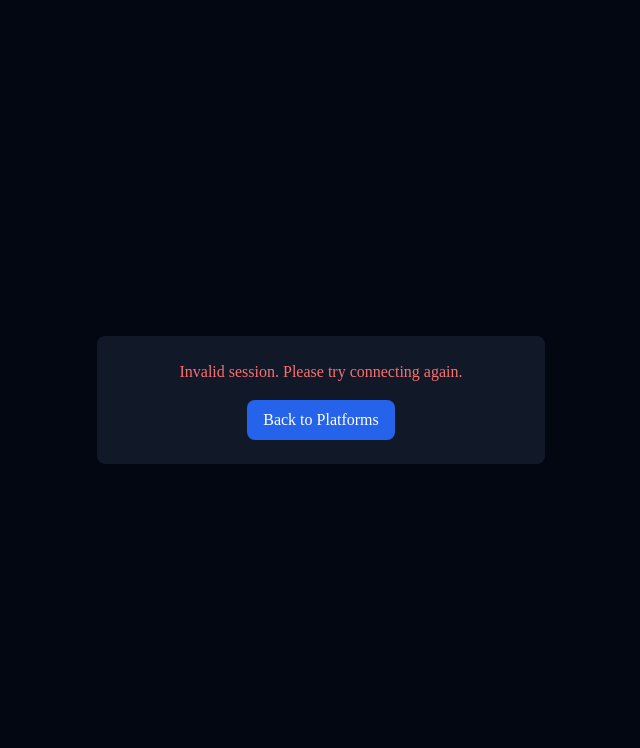
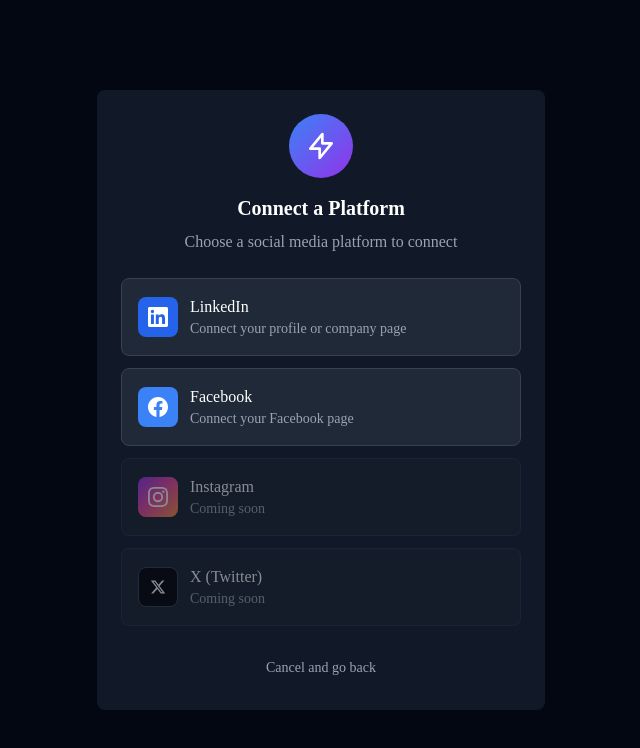
Before and after one commit to Shaunpetro/VSHAD-Social-CMS, a Next.js app in the folder apps/web/: page /platforms/select in a window 1280 px wide. Shown: the top 748 px of the page, without its empty margins (319-959 px from the left). Built offline with nearby package versions, Linux system fonts and the light colour scheme.

Commit message:
Fix: Add platforms/select page with Suspense wrapper

```diff
--- a/apps/web/src/app/platforms/select/page.tsx
+++ b/apps/web/src/app/platforms/select/page.tsx
@@ -1,94 +1,74 @@
-// apps/web/src/app/platforms/linkedin/select/page.tsx
+// apps/web/src/app/platforms/select/page.tsx
 
 'use client';
 
-import { useEffect, useState } from 'react';
+import { Suspense, useEffect, useState } from 'react';
 import { useSearchParams, useRouter } from 'next/navigation';
-import { decodeOrganizations, LinkedInOrganization } from '@/lib/oauth/linkedin';
 
-export default function LinkedInSelectPage() {
+// Loading component
+function LoadingState() {
+  return (
+    <div className="min-h-screen bg-gray-950 flex items-center justify-center p-4">
+      <div className="text-center text-gray-400">
+        <svg className="animate-spin h-8 w-8 mx-auto mb-4" fill="none" viewBox="0 0 24 24">
+          <circle className="opacity-25" cx="12" cy="12" r="10" stroke="currentColor" strokeWidth="4"></circle>
+          <path className="opacity-75" fill="currentColor" d="M4 12a8 8 0 018-8V0C5.373 0 0 5.373 0 12h4zm2 5.291A7.962 7.962 0 014 12H0c0 3.042 1.135 5.824 3 7.938l3-2.647z"></path>
+        </svg>
+        <p>Loading...</p>
+      </div>
+    </div>
+  );
+}
+
+// Main content component that uses useSearchParams
+function PlatformSelectContent() {
   const searchParams = useSearchParams();
   const router = useRouter();
 
-  const [organizations, setOrganizations] = useState<LinkedInOrganization[]>([]);
-  const [companyId, setCompanyId] = useState<string>('');
   const [isLoading, setIsLoading] = useState(false);
   const [error, setError] = useState<string | null>(null);
 
+  // Get any parameters passed to this page
+  const platform = searchParams.get('platform');
+  const callbackUrl = searchParams.get('callback') || '/platforms';
+
   useEffect(() => {
-    const orgsParam = searchParams.get('orgs');
-    const companyIdParam = searchParams.get('companyId');
+    // If a specific platform was requested, redirect to its specific select page
+    if (platform === 'linkedin') {
+      const orgs = searchParams.get('orgs');
+      const companyId = searchParams.get('companyId');
+      if (orgs && companyId) {
+        router.replace(`/platforms/linkedin/select?orgs=${orgs}&companyId=${companyId}`);
+        return;
+      }
+    }
+  }, [platform, searchParams, router]);
 
-    if (orgsParam) {
-      const decoded = decodeOrganizations(orgsParam);
-      setOrganizations(decoded);
-    }
-
-    if (companyIdParam) {
-      setCompanyId(companyIdParam);
-    }
-  }, [searchParams]);
-
-  const handleSelect = async (selection: 'personal' | string) => {
+  const handlePlatformSelect = async (selectedPlatform: string) => {
     setIsLoading(true);
     setError(null);
 
     try {
-      const response = await fetch('/api/auth/linkedin/complete', {
-        method: 'POST',
-        headers: {
-          'Content-Type': 'application/json',
-        },
-        body: JSON.stringify({
-          companyId,
-          selection,
-          organizationId: selection !== 'personal' ? selection : null,
-          organizationName: selection !== 'personal'
-            ? organizations.find(o => o.id === selection)?.name
-            : null,
-        }),
-      });
-
-      if (!response.ok) {
-        const data = await response.json();
-        throw new Error(data.error || 'Failed to complete connection');
-      }
-
-      router.push('/platforms?connected=linkedin');
+      // Redirect to the platform's OAuth flow
+      router.push(`/api/auth/${selectedPlatform}`);
     } catch (err) {
-      setError(err instanceof Error ? err.message : 'Failed to complete connection');
+      setError(err instanceof Error ? err.message : 'Failed to connect platform');
       setIsLoading(false);
     }
   };
-
-  if (!companyId) {
-    return (
-      <div className="min-h-screen bg-gray-950 flex items-center justify-center p-4">
-        <div className="bg-gray-900 rounded-lg p-6 max-w-md w-full text-center">
-          <p className="text-red-400">Invalid session. Please try connecting again.</p>
-          <button
-            onClick={() => router.push('/platforms')}
-            className="mt-4 px-4 py-2 bg-blue-600 text-white rounded-lg hover:bg-blue-700"
-          >
-            Back to Platforms
-          </button>
-        </div>
-      </div>
-    );
-  }
 
   return (
     <div className="min-h-screen bg-gray-950 flex items-center justify-center p-4">
       <div className="bg-gray-900 rounded-lg p-6 max-w-md w-full">
         <div className="text-center mb-6">
-          <div className="w-16 h-16 bg-blue-600 rounded-full flex items-center justify-center mx-auto mb-4">
-            <svg className="w-8 h-8 text-white" fill="currentColor" viewBox="0 0 24 24">
-              <path d="M20.447 20.452h-3.554v-5.569c0-1.328-.027-3.037-1.852-3.037-1.853 0-2.136 1.445-2.136 2.939v5.667H9.351V9h3.414v1.561h.046c.477-.9 1.637-1.85 3.37-1.85 3.601 0 4.267 2.37 4.267 5.455v6.286zM5.337 7.433a2.062 2.062 0 01-2.063-2.065 2.064 2.064 0 112.063 2.065zm1.782 13.019H3.555V9h3.564v11.452zM22.225 0H1.771C.792 0 0 .774 0 1.729v20.542C0 23.227.792 24 1.771 24h20.451C23.2 24 24 23.227 24 22.271V1.729C24 .774 23.2 0 22.222 0h.003z"/>
+          <div className="w-16 h-16 bg-gradient-to-br from-blue-500 to-purple-600 rounded-full flex items-center justify-center mx-auto mb-4">
+            <svg className="w-8 h-8 text-white" fill="none" stroke="currentColor" viewBox="0 0 24 24">
+              <path strokeLinecap="round" strokeLinejoin="round" strokeWidth={2} d="M13 10V3L4 14h7v7l9-11h-7z" />
             </svg>
           </div>
-          <h1 className="text-xl font-semibold text-white">Choose Where to Post</h1>
-          <p className="text-gray-400 mt-2">
-            Select where you want to publish your LinkedIn content
+          <h1 className="text-xl font-semibold text-white">Connect a Platform</h1>
+          <p className="text-gray-400 mt-2 text-sm sm:text-base">
+            Choose a social media platform to connect
           </p>
         </div>
 
@@ -99,65 +79,79 @@ export default function LinkedInSelectPage() {
         )}
 
         <div className="space-y-3">
-          {/* Personal Profile Option */}
+          {/* LinkedIn Option */}
           <button
-            onClick={() => handleSelect('personal')}
+            onClick={() => handlePlatformSelect('linkedin')}
             disabled={isLoading}
             className="w-full p-4 bg-gray-800 hover:bg-gray-750 border border-gray-700 rounded-lg text-left transition-colors disabled:opacity-50 disabled:cursor-not-allowed"
           >
             <div className="flex items-center gap-3">
-              <div className="w-10 h-10 bg-gray-700 rounded-full flex items-center justify-center">
-                <svg className="w-5 h-5 text-gray-400" fill="none" stroke="currentColor" viewBox="0 0 24 24">
-                  <path strokeLinecap="round" strokeLinejoin="round" strokeWidth={2} d="M16 7a4 4 0 11-8 0 4 4 0 018 0zM12 14a7 7 0 00-7 7h14a7 7 0 00-7-7z" />
+              <div className="w-10 h-10 bg-blue-600 rounded-lg flex items-center justify-center flex-shrink-0">
+                <svg className="w-5 h-5 text-white" fill="currentColor" viewBox="0 0 24 24">
+                  <path d="M20.447 20.452h-3.554v-5.569c0-1.328-.027-3.037-1.852-3.037-1.853 0-2.136 1.445-2.136 2.939v5.667H9.351V9h3.414v1.561h.046c.477-.9 1.637-1.85 3.37-1.85 3.601 0 4.267 2.37 4.267 5.455v6.286zM5.337 7.433a2.062 2.062 0 01-2.063-2.065 2.064 2.064 0 112.063 2.065zm1.782 13.019H3.555V9h3.564v11.452zM22.225 0H1.771C.792 0 0 .774 0 1.729v20.542C0 23.227.792 24 1.771 24h20.451C23.2 24 24 23.227 24 22.271V1.729C24 .774 23.2 0 22.222 0h.003z"/>
                 </svg>
               </div>
-              <div>
-                <p className="text-white font-medium">Personal Profile</p>
-                <p className="text-gray-400 text-sm">Post to your personal LinkedIn feed</p>
+              <div className="min-w-0">
+                <p className="text-white font-medium">LinkedIn</p>
+                <p className="text-gray-400 text-xs sm:text-sm truncate">Connect your profile or company page</p>
               </div>
             </div>
           </button>
 
-          {/* Organization Options */}
-          {organizations.length > 0 && (
-            <>
-              <div className="relative my-4">
-                <div className="absolute inset-0 flex items-center">
-                  <div className="w-full border-t border-gray-700"></div>
-                </div>
-                <div className="relative flex justify-center">
-                  <span className="px-3 bg-gray-900 text-gray-400 text-sm">Company Pages</span>
-                </div>
+          {/* Facebook Option */}
+          <button
+            onClick={() => handlePlatformSelect('facebook')}
+            disabled={isLoading}
+            className="w-full p-4 bg-gray-800 hover:bg-gray-750 border border-gray-700 rounded-lg text-left transition-colors disabled:opacity-50 disabled:cursor-not-allowed"
+          >
+            <div className="flex items-center gap-3">
+              <div className="w-10 h-10 bg-blue-500 rounded-lg flex items-center justify-center flex-shrink-0">
+                <svg className="w-5 h-5 text-white" fill="currentColor" viewBox="0 0 24 24">
+                  <path d="M24 12.073c0-6.627-5.373-12-12-12s-12 5.373-12 12c0 5.99 4.388 10.954 10.125 11.854v-8.385H7.078v-3.47h3.047V9.43c0-3.007 1.792-4.669 4.533-4.669 1.312 0 2.686.235 2.686.235v2.953H15.83c-1.491 0-1.956.925-1.956 1.874v2.25h3.328l-.532 3.47h-2.796v8.385C19.612 23.027 24 18.062 24 12.073z"/>
+                </svg>
               </div>
+              <div className="min-w-0">
+                <p className="text-white font-medium">Facebook</p>
+                <p className="text-gray-400 text-xs sm:text-sm truncate">Connect your Facebook page</p>
+              </div>
+            </div>
+          </button>
 
-              {organizations.map((org) => (
-                <button
-                  key={org.id}
-                  onClick={() => handleSelect(org.id)}
-                  disabled={isLoading}
-                  className="w-full p-4 bg-gray-800 hover:bg-gray-750 border border-gray-700 rounded-lg text-left transition-colors disabled:opacity-50 disabled:cursor-not-allowed"
-                >
-                  <div className="flex items-center gap-3">
-                    <div className="w-10 h-10 bg-blue-600/20 rounded-lg flex items-center justify-center overflow-hidden">
-                      {org.logoUrl ? (
-                        <img src={org.logoUrl} alt={org.name} className="w-full h-full object-cover" />
-                      ) : (
-                        <svg className="w-5 h-5 text-blue-400" fill="none" stroke="currentColor" viewBox="0 0 24 24">
-                          <path strokeLinecap="round" strokeLinejoin="round" strokeWidth={2} d="M19 21V5a2 2 0 00-2-2H7a2 2 0 00-2 2v16m14 0h2m-2 0h-5m-9 0H3m2 0h5M9 7h1m-1 4h1m4-4h1m-1 4h1m-5 10v-5a1 1 0 011-1h2a1 1 0 011 1v5m-4 0h4" />
-                        </svg>
-                      )}
-                    </div>
-                    <div>
-                      <p className="text-white font-medium">{org.name}</p>
-                      {org.vanityName && (
-                        <p className="text-gray-400 text-sm">linkedin.com/company/{org.vanityName}</p>
-                      )}
-                    </div>
-                  </div>
-                </button>
-              ))}
-            </>
-          )}
+          {/* Instagram Option (Coming Soon) */}
+          <button
+            disabled
+            className="w-full p-4 bg-gray-800/50 border border-gray-700/50 rounded-lg text-left opacity-50 cursor-not-allowed"
+          >
+            <div className="flex items-center gap-3">
+              <div className="w-10 h-10 bg-gradient-to-br from-purple-600 via-pink-500 to-orange-400 rounded-lg flex items-center justify-center flex-shrink-0">
+                <svg className="w-5 h-5 text-white" fill="currentColor" viewBox="0 0 24 24">
+                  <path d="M12 2.163c3.204 0 3.584.012 4.85.07 3.252.148 4.771 1.691 4.919 4.919.058 1.265.069 1.645.069 4.849 0 3.205-.012 3.584-.069 4.849-.149 3.225-1.664 4.771-4.919 4.919-1.266.058-1.644.07-4.85.07-3.204 0-3.584-.012-4.849-.07-3.26-.149-4.771-1.699-4.919-4.92-.058-1.265-.07-1.644-.07-4.849 0-3.204.013-3.583.07-4.849.149-3.227 1.664-4.771 4.919-4.919 1.266-.057 1.645-.069 4.849-.069zM12 0C8.741 0 8.333.014 7.053.072 2.695.272.273 2.69.073 7.052.014 8.333 0 8.741 0 12c0 3.259.014 3.668.072 4.948.2 4.358 2.618 6.78 6.98 6.98C8.333 23.986 8.741 24 12 24c3.259 0 3.668-.014 4.948-.072 4.354-.2 6.782-2.618 6.979-6.98.059-1.28.073-1.689.073-4.948 0-3.259-.014-3.667-.072-4.947-.196-4.354-2.617-6.78-6.979-6.98C15.668.014 15.259 0 12 0zm0 5.838a6.162 6.162 0 100 12.324 6.162 6.162 0 000-12.324zM12 16a4 4 0 110-8 4 4 0 010 8zm6.406-11.845a1.44 1.44 0 100 2.881 1.44 1.44 0 000-2.881z"/>
+                </svg>
+              </div>
+              <div className="min-w-0">
+                <p className="text-white font-medium">Instagram</p>
+                <p className="text-gray-400 text-xs sm:text-sm truncate">Coming soon</p>
+              </div>
+            </div>
+          </button>
+
+          {/* X/Twitter Option (Coming Soon) */}
+          <button
+            disabled
+            className="w-full p-4 bg-gray-800/50 border border-gray-700/50 rounded-lg text-left opacity-50 cursor-not-allowed"
+          >
+            <div className="flex items-center gap-3">
+              <div className="w-10 h-10 bg-black rounded-lg flex items-center justify-center flex-shrink-0 border border-gray-700">
+                <svg className="w-4 h-4 text-white" fill="currentColor" viewBox="0 0 24 24">
+                  <path d="M18.244 2.25h3.308l-7.227 8.26 8.502 11.24H16.17l-5.214-6.817L4.99 21.75H1.68l7.73-8.835L1.254 2.25H8.08l4.713 6.231zm-1.161 17.52h1.833L7.084 4.126H5.117z"/>
+                </svg>
+              </div>
+              <div className="min-w-0">
+                <p className="text-white font-medium">X (Twitter)</p>
+                <p className="text-gray-400 text-xs sm:text-sm truncate">Coming soon</p>
+              </div>
+            </div>
+          </button>
         </div>
 
         {isLoading && (
@@ -166,12 +160,12 @@ export default function LinkedInSelectPage() {
               <circle className="opacity-25" cx="12" cy="12" r="10" stroke="currentColor" strokeWidth="4"></circle>
               <path className="opacity-75" fill="currentColor" d="M4 12a8 8 0 018-8V0C5.373 0 0 5.373 0 12h4zm2 5.291A7.962 7.962 0 014 12H0c0 3.042 1.135 5.824 3 7.938l3-2.647z"></path>
             </svg>
-            <p className="mt-2 text-sm">Completing connection...</p>
+            <p className="mt-2 text-sm">Connecting...</p>
           </div>
         )}
 
         <button
-          onClick={() => router.push('/platforms')}
+          onClick={() => router.push(callbackUrl)}
           className="w-full mt-6 px-4 py-2 text-gray-400 hover:text-white text-sm transition-colors"
         >
           Cancel and go back
@@ -180,3 +174,12 @@ export default function LinkedInSelectPage() {
     </div>
   );
 }
+
+// Main page component with Suspense wrapper
+export default function PlatformSelectPage() {
+  return (
+    <Suspense fallback={<LoadingState />}>
+      <PlatformSelectContent />
+    </Suspense>
+  );
+}
```
